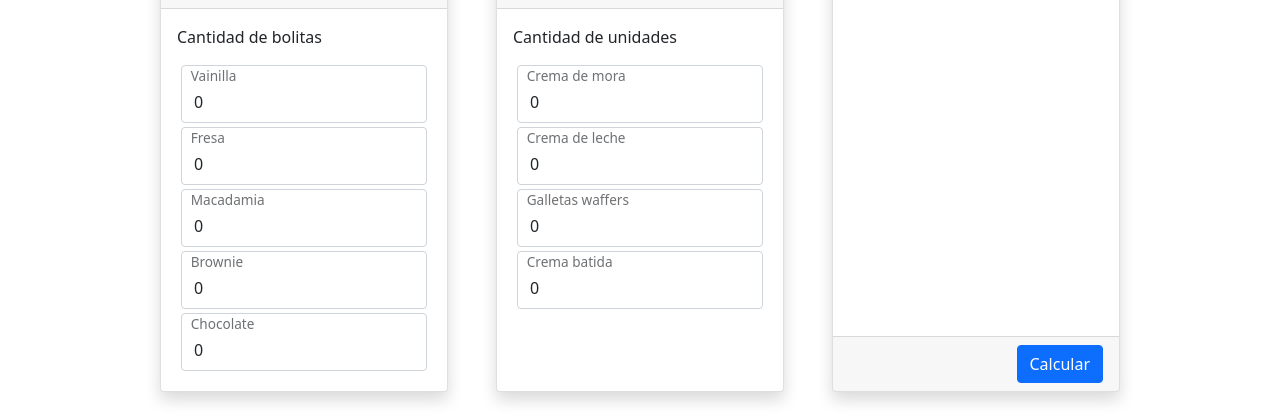
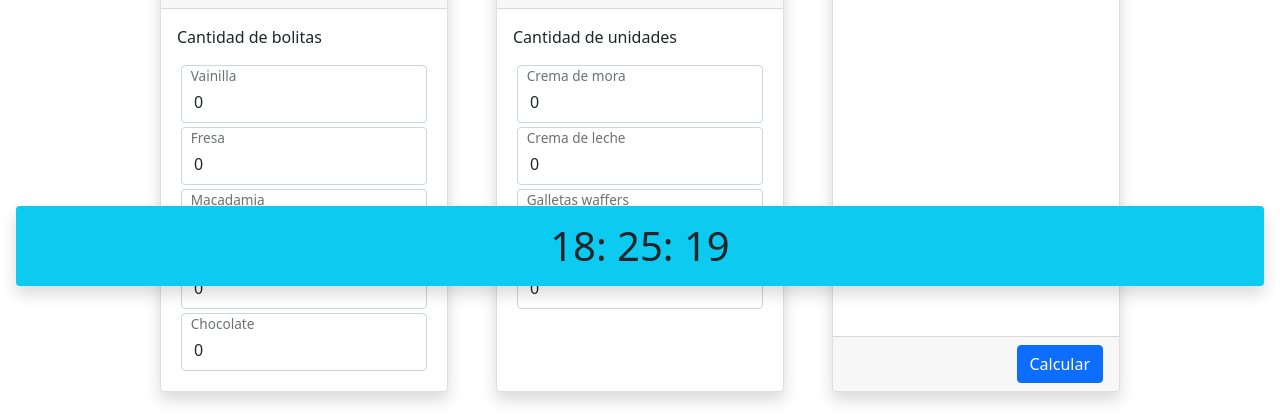
Before and after one commit to sebastianaf/cme-tiendaDeHelados-GUI, a plain HTML site: page index.html in a window 1280 px wide. Shown: the part 498-914 px from the top of the page. Drawn offline with nearby package versions, Linux system fonts and the light colour scheme.

Commit message:
v3.0.0
Incorporando reloj

```diff
--- a/index.html
+++ b/index.html
@@ -13,6 +13,9 @@
     <title>Tienda de helados</title>
   </head>
   <body>
+    <div id="reloj" class="text-center m-3 p-3 h1 rounded shadow bg-info fixed-bottom">
+      00:00:00
+    </div>
     <div class="d-flex flex-column justify-content-center">
       <div
         class="d-flex justify-content-center border round shadow m-4 bg-primary"
@@ -21,8 +24,7 @@
           <div class="display-3">🍨Tienda de Helados</div>
           <div class="text-end h3">Facturación</div>
         </div>
-      </div>
-      <div class="d-flex justify-content-center">
+      </div><div class="d-flex justify-content-center">
         <!-- Sabores -->
         <div class="card shadow m-4" style="min-width: 18rem; max-width: 18rem">
           <img
@@ -361,5 +363,6 @@
       crossorigin="anonymous"
     ></script>
     <script src="script.js" type="text/javascript"></script>
+    <script src="reloj.js" type="text/javascript"></script>
   </body>
 </html>
--- /dev/null
+++ b/reloj.js
@@ -0,0 +1,26 @@
+const reloj = () => {
+  let miReloj = document.getElementById("reloj");
+
+  let fechaActual = new Date();
+  let horas = fechaActual.getHours();
+  let minutos = fechaActual.getMinutes();
+  let segundos = fechaActual.getSeconds();
+  //let milisegundos = fechaActual.get();
+
+  setInterval(() => {
+    let horaActual = `
+
+    ${horas < 10 ? "0" : ""}
+    ${horas + parseInt(parseInt(segundos / 60) / 60)}:
+
+    ${minutos % 60 < 10 ? "0" : ""}
+    ${minutos + parseInt(segundos / 60)}:
+
+    ${segundos % 60 < 10 ? "0" : ""}
+    ${segundos % 60}`;
+    miReloj.innerHTML = horaActual;
+    segundos++;
+  }, 1000);
+};
+
+reloj();
```
